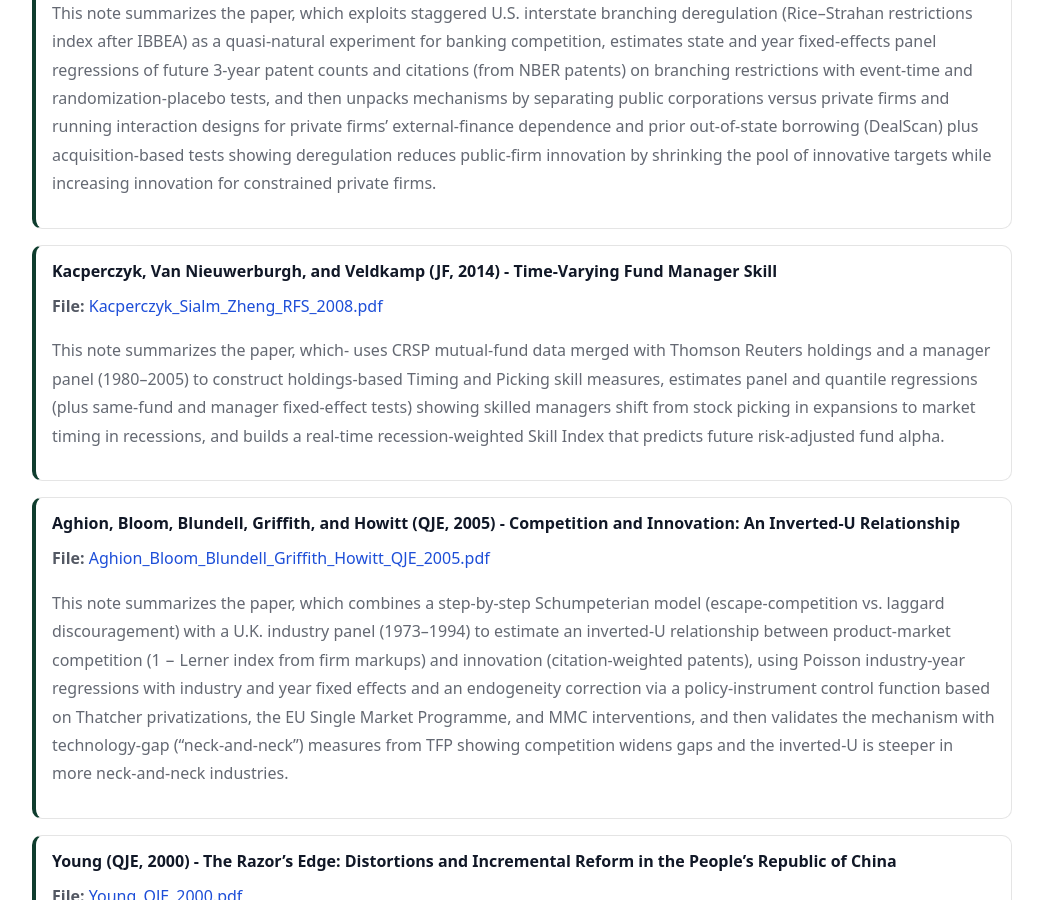
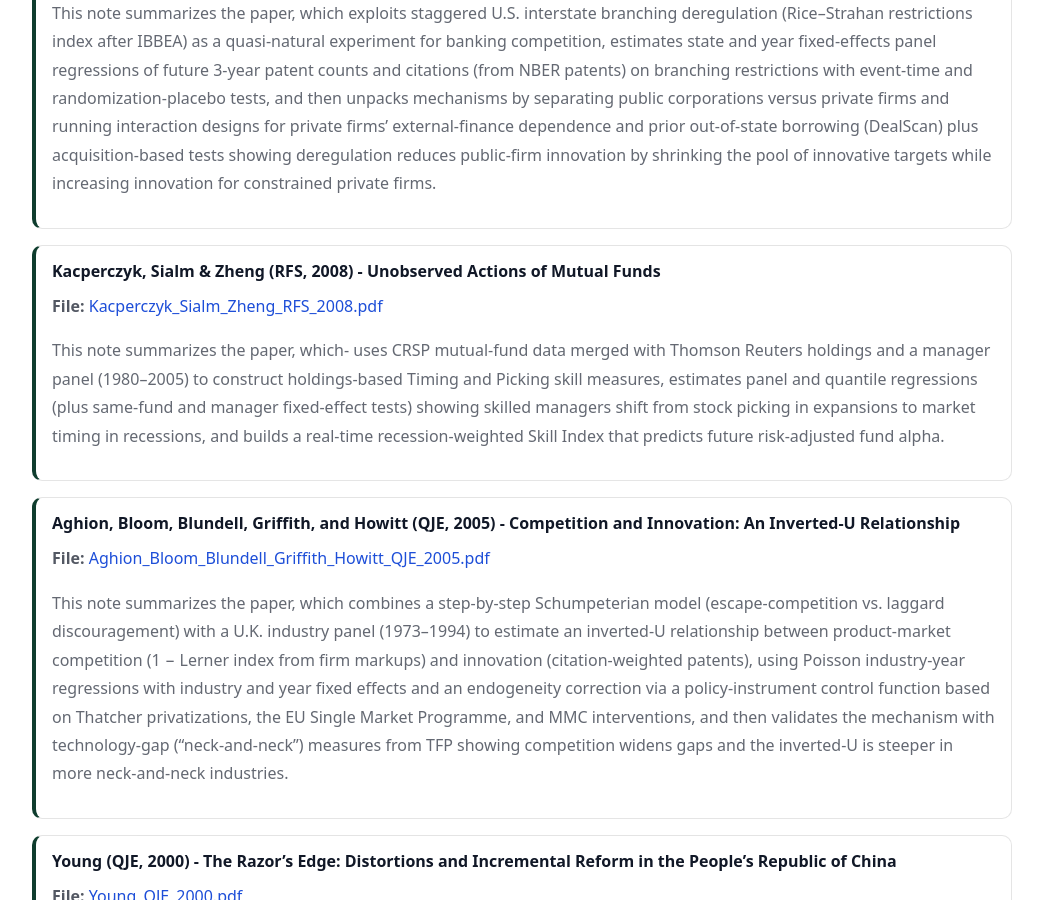
Before and after one commit to yaxinzn/study-archive, a Jekyll site: the page built from reading/index.md, in a window 1280 px wide and 900 px high, scrolled down 29468 px. Shown: the whole window, without its empty margins (118-1161 px from the left). Built offline with Jekyll 4.4.1, drawn with Linux system fonts in a browser that asks for light colours.

Commit message:
Reading: add/update Kacperczyk_Sialm_Zheng_RFS_2008.pdf

```diff
--- a/_data/reading.yml
+++ b/_data/reading.yml
@@ -338,7 +338,7 @@
   file: "Cornaggia_Mao_Tian_Wolfe_JFE_2015.pdf"
   desc: "This note summarizes the paper, which exploits staggered U.S. interstate branching deregulation (Rice–Strahan restrictions index after IBBEA) as a quasi-natural experiment for banking competition, estimates state and year fixed-effects panel regressions of future 3-year patent counts and citations (from NBER patents) on branching restrictions with event-time and randomization-placebo tests, and then unpacks mechanisms by separating public corporations versus private firms and running interaction designs for private firms’ external-finance dependence and prior out-of-state borrowing (DealScan) plus acquisition-based tests showing deregulation reduces public-firm innovation by shrinking the pool of innovative targets while increasing innovation for constrained private firms."
 
-- title: "Kacperczyk, Van Nieuwerburgh, and Veldkamp (JF, 2014) - Time-Varying Fund Manager Skill"
+- title: "Kacperczyk, Sialm & Zheng (RFS, 2008) - Unobserved Actions of Mutual Funds"
   file: "Kacperczyk_Sialm_Zheng_RFS_2008.pdf"
   desc: "This note summarizes the paper, which- uses CRSP mutual-fund data merged with Thomson Reuters holdings and a manager panel (1980–2005) to construct holdings-based Timing and Picking skill measures, estimates panel and quantile regressions (plus same-fund and manager fixed-effect tests) showing skilled managers shift from stock picking in expansions to market timing in recessions, and builds a real-time recession-weighted Skill Index that predicts future risk-adjusted fund alpha."
 
```
Also changed, not shown: 1 other file.
